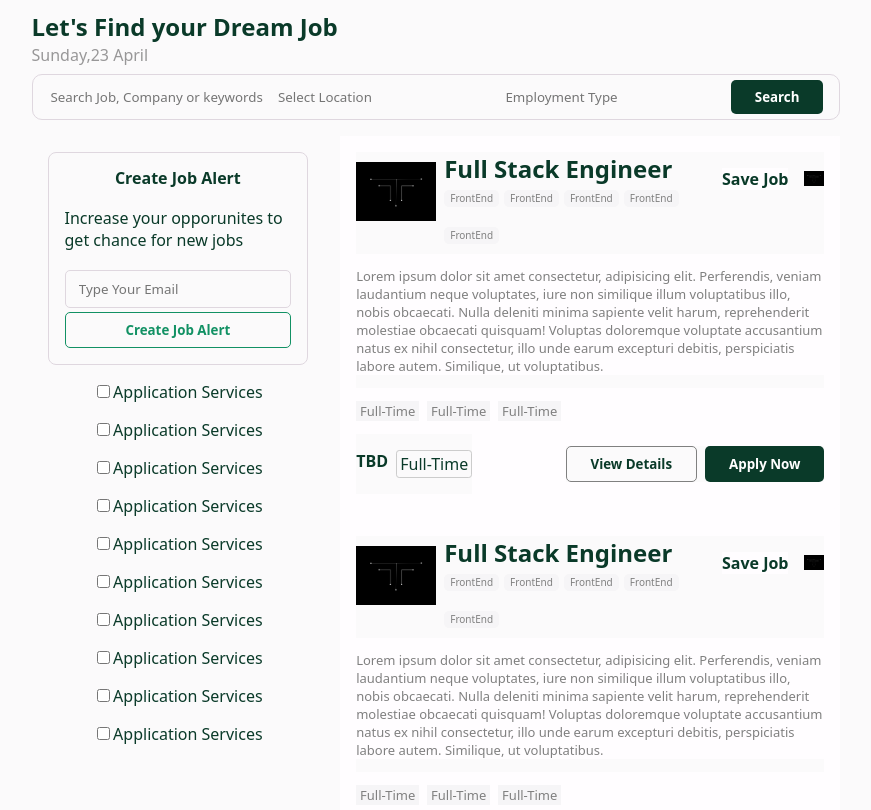
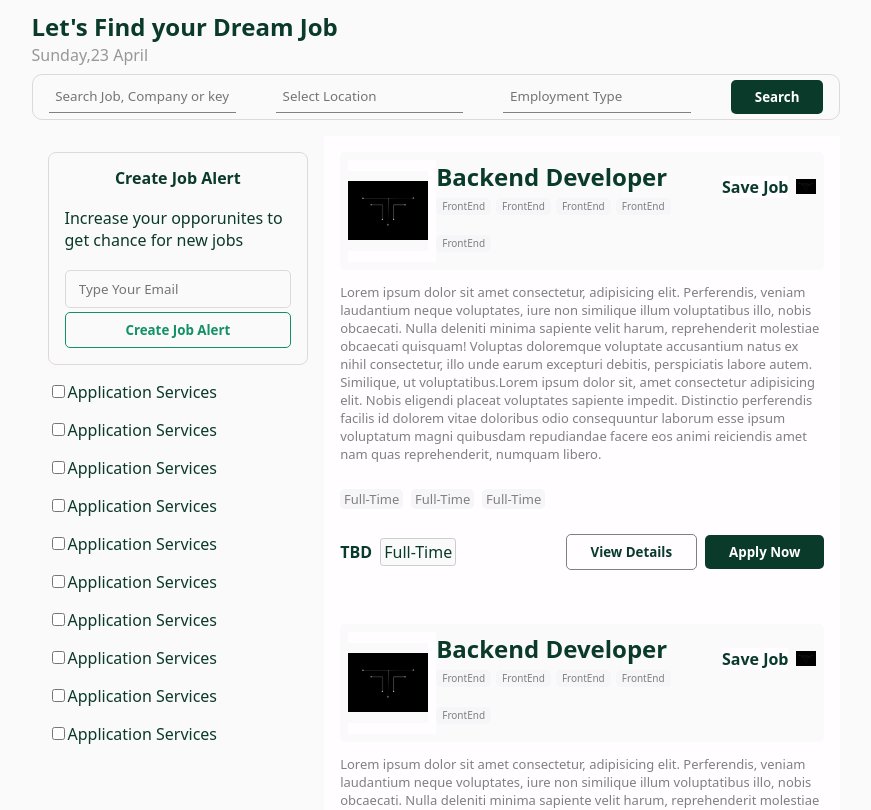
Before and after one commit to Ian-Balijawa/j-lib, a Next.js app: page /search in a window 1280 px wide. Shown: the top 810 px of the page, without its empty margins (204-1075 px from the left). Built offline with nearby package versions, Linux system fonts and the light colour scheme.

Commit message:
create detailed card

```diff
--- a/components/Card.tsx
+++ b/components/Card.tsx
@@ -18,7 +18,7 @@ export const Card = () => {
       <div className={s.card_header}>
         <Image src={"/logo.png"} alt="company-logo" width={80} height={80} />
         <div>
-          <p className={s.job_title}>Full Stack Engineer</p>
+          <p className={s.job_title}>Backend Developer</p>
           <div className={s.job_specifics}>
             {Array.from({ length: 5 }).map((el) => {
               return <p>FrontEnd</p>;
--- a/components/DetailsCard.tsx
+++ b/components/DetailsCard.tsx
@@ -18,7 +18,7 @@ export const CardDetails = () => {
         <div className={s.flex}>
           <Image src={"/logo.png"} alt="company-logo" width={80} height={80} />
           <div>
-            <p className={s.job_title}>Full Stack Engineer</p>
+            <p className={s.job_title}>Backend Developer</p>
             <div className={s.job_specifics}>
               {Array.from({ length: 5 }).map((el) => {
                 return <p>FrontEnd</p>;
@@ -39,7 +39,11 @@ export const CardDetails = () => {
           velit harum, reprehenderit molestiae obcaecati quisquam! Voluptas
           doloremque voluptate accusantium natus ex nihil consectetur, illo unde
           earum excepturi debitis, perspiciatis labore autem. Similique, ut
-          voluptatibus.
+          voluptatibus.Lorem ipsum dolor sit, amet consectetur adipisicing elit.
+          Nobis eligendi placeat voluptates sapiente impedit. Distinctio
+          perferendis facilis id dolorem vitae doloribus odio consequuntur
+          laborum esse ipsum voluptatum magni quibusdam repudiandae facere eos
+          animi reiciendis amet nam quas reprehenderit, numquam libero.
         </p>
 
         <div className={s.job_tags}>
--- a/css/card-details.module.css
+++ b/css/card-details.module.css
@@ -23,21 +23,28 @@
   justify-content: space-between;
   align-items: flex-start;
   gap: 1rem;
+  border-radius: 5px;
+  padding: 0.5em;
 }
 
-.flex {
+.flex,
+.initials {
   display: flex;
+  justify-content: center;
+  align-items: center;
   gap: 0.5em;
+  background-color: #fffdff;
 }
 
 .icon {
   display: flex;
   justify-content: flex-start;
   align-items: center;
-  gap: 1em;
+  gap: 0.5em;
 }
 
-.p_body {
+.p_body,
+.card_body {
   background-color: #fffdff;
 }
 
@@ -80,6 +87,7 @@
 .tag {
   background: #f6f5f7;
   padding: 0.1em 0.3em;
+  border-radius: 5px;
 }
 .btnSecondary {
   background: transparent;
--- a/css/globals.css
+++ b/css/globals.css
@@ -35,19 +35,10 @@ button:focus {
 img {
   object-fit: contain;
 }
-
-/* =============================== MEDIA QUERIES (MEDIUM DEVICES) ======================= */
-
-@media screen and (max-width: 1024px) {
-  main {
-    width: 90%;
-  }
-}
-
 /* =============================== MEDIA QUERIES (SMALL DEVICES) ======================= */
 
 @media screen and (max-width: 600px) {
   main {
-    width: 95%;
+    width: 100%;
   }
 }
--- a/css/home.css
+++ b/css/home.css
@@ -1,5 +1,5 @@
 .section {
   display: grid;
-  grid-template-columns: 1fr 2fr;
-  gap: 1em;
+  grid-template-columns: 1fr 3fr;
+  /* gap: 1em; */
 }
--- a/css/search.module.css
+++ b/css/search.module.css
@@ -11,5 +11,8 @@
 .input {
   outline: none;
   border: none;
+  border-bottom: 1px solid gray;
+  margin-right: 3em;
+  padding: 0.5em;
   width: 100%;
 }
--- a/css/sidebar.module.css
+++ b/css/sidebar.module.css
@@ -23,15 +23,11 @@
   border-radius: 0.5em;
 }
 
-.check {
-  align-self: flex-start;
-}
-
 .check_container {
   margin-top: 1rem;
   display: flex;
   flex-direction: column;
-  justify-content: flex-start;
+  width: 100%;
   gap: 1em;
 }
 
```
